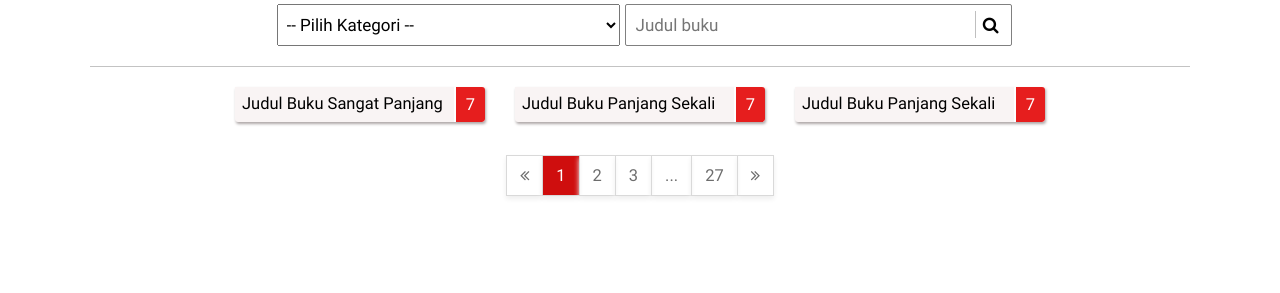
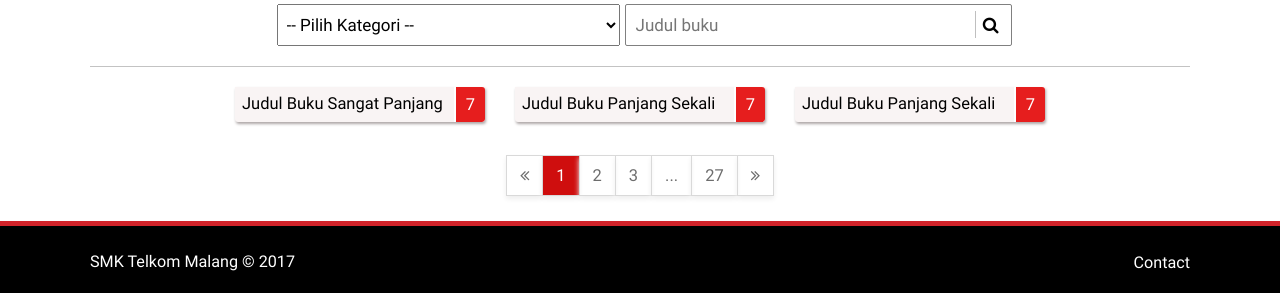
Before and after one commit to WildanZq/ProjectLibrary, a CodeIgniter app: page /database/ in a window 1280 px wide. Shown: the part 846-1139 px from the top of the page. Before the commit the page ends 1043 px from the top, so only its background shows below. Run offline with CodeIgniter, Linux system fonts and the light colour scheme.

Commit message:
Add footer

```diff
--- a/application/views/index_view.php
+++ b/application/views/index_view.php
@@ -148,6 +148,12 @@
               </div>
             </div>
         </div>
+        <footer>
+          <div class="wrapper">
+            <span>SMK Telkom Malang &copy; <?php $now = new DateTime; echo $now->format('Y');  ?></span>
+            <span class="f-right">Contact</span>
+          </div>
+        </footer>
         <script src="<?php echo base_url(); ?>assets/script/jquery.min.js"></script>
         <script src="<?php echo base_url(); ?>assets/script/loading.js"></script>
         <script src="<?php echo base_url(); ?>assets/script/header.js"></script>
--- a/assets/css/style.css
+++ b/assets/css/style.css
@@ -86,6 +86,12 @@
 }
 .label-file:hover {
     opacity: 1;
+}
+.f-right {
+    float: right;
+}
+footer .f-right {
+    margin-top: 7px;
 }
 .kelas {
     padding: 0;
@@ -363,6 +369,7 @@
     max-width: 400px;
     height: 100vh;
     background: black;
+    border-left: thick solid rgb(210, 35, 42);
 }
 .sidebar-wrapper .sidebar .close-nav {
     float: right;
@@ -375,6 +382,17 @@
     width: 90%;
     max-width: 1100px;
     margin: auto;
+}
+footer {
+    background: black;
+    color: white;
+    border-top: thick solid rgb(210, 35, 42);
+}
+footer * {
+    font-size: .7em;
+}
+footer .wrapper {
+    padding: 20px 0;
 }
 @media only screen and (max-width: 768px) {
     .header i {
```
